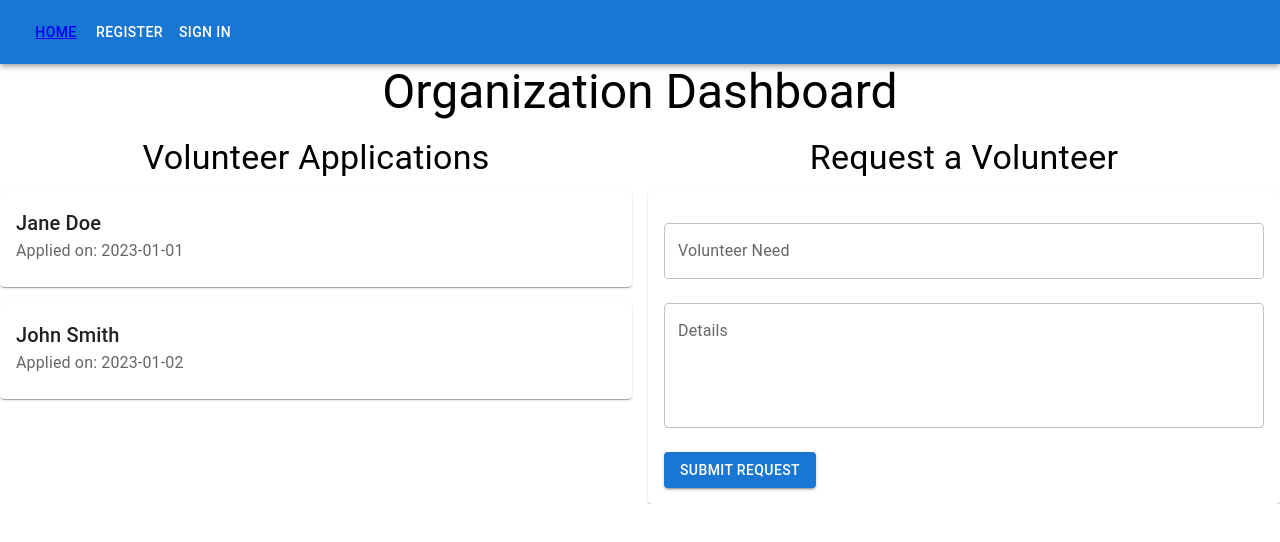
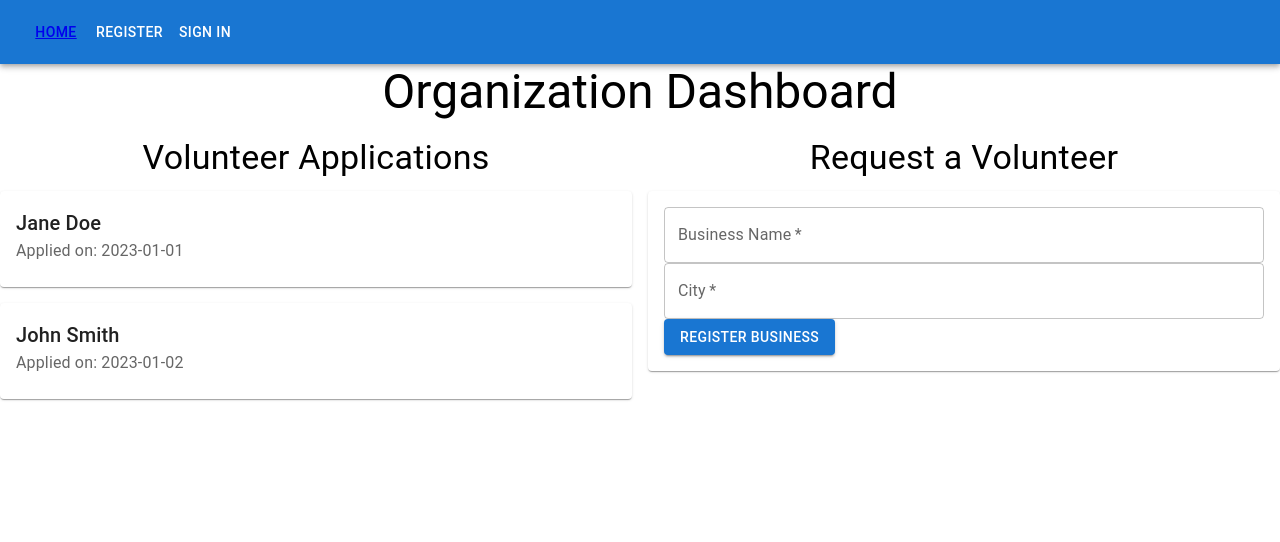
Before and after one commit to YudiNehari/HackTon, a Next.js app: page /organization in a window 1280 px wide. Shown: the top 542 px of the page. Built offline with nearby package versions, Linux system fonts and the light colour scheme.

Commit message:
Add react-wavify and sine-waves dependencies, update API endpoints, and implement sign out functionality

```diff
--- a/app/layout.tsx
+++ b/app/layout.tsx
@@ -1,23 +1,41 @@
 'use client'
-import './globals.css';
-import React, { useState, ReactNode } from 'react';
+import './globals.css'
+import React, { useState, useEffect, ReactNode } from 'react';
 import { AppBar, Toolbar, Button, Box } from '@mui/material';
 import Link from 'next/link';
 import SignInComponent from '@/components/forms/sign-in';
 import RegisterComponent from '@/components/forms/register';
+import { useRouter } from 'next/navigation';
 
 interface RootLayoutProps {
   children: ReactNode;
 }
 
 const RootLayout: React.FC<RootLayoutProps> = ({ children }) => {
+  const Router = useRouter();
   const [openRegister, setOpenRegister] = useState(false);
   const [openSignIn, setOpenSignIn] = useState(false);
+  const [userLoggedIn, setUserLoggedIn] = useState(false);
+
+  useEffect(() => {
+    // Check if there's a user in the session storage
+    const userId = sessionStorage.getItem('user_id');
+    setUserLoggedIn(!!userId);
+  }, []);
 
   const handleOpenRegister = () => setOpenRegister(true);
   const handleCloseRegister = () => setOpenRegister(false);
   const handleOpenSignIn = () => setOpenSignIn(true);
   const handleCloseSignIn = () => setOpenSignIn(false);
+  const handleSignOut = () => {
+    // Clear user session
+    sessionStorage.removeItem('user_id');
+    sessionStorage.removeItem('business_id');
+    Router.push('/');
+    setUserLoggedIn(false);
+  };
+
+  const isUserLoggedIn = sessionStorage.getItem('user_id') !== null;
 
   return (
     <html lang="en">
@@ -28,8 +46,15 @@ const RootLayout: React.FC<RootLayoutProps> = ({ children }) => {
               <Button color="inherit">
                 <Link href="/">Home</Link>
               </Button>
-              <Button color="inherit" onClick={handleOpenRegister}>Register</Button>
-              <Button color="inherit" onClick={handleOpenSignIn}>Sign In</Button>
+              {!isUserLoggedIn && (
+                <>
+                  <Button color="inherit" onClick={handleOpenRegister}>Register</Button>
+                  <Button color="inherit" onClick={handleOpenSignIn}>Sign In</Button>
+                </>
+              )}
+              {isUserLoggedIn && (
+                <Button color="inherit" onClick={handleSignOut}>Sign Out</Button>
+              )}
             </Toolbar>
           </AppBar>
 
--- a/app/organization/page.tsx
+++ b/app/organization/page.tsx
@@ -11,6 +11,7 @@ import {
   Box,
   Paper
 } from '@mui/material';
+import BusinessRegistrationForm from '@/components/forms/bussinessForm';
 
 // Define a TypeScript interface for volunteer applications
 interface VolunteerApplication {
@@ -70,29 +71,7 @@ export default function OrganizationPage() {
             Request a Volunteer
           </Typography>
           <Paper sx={{ padding: 2 }}>
-            <form onSubmit={handleSubmit}>
-              <TextField
-                label="Volunteer Need"
-                name="volunteerNeed"
-                value={formState.volunteerNeed}
-                onChange={handleInputChange}
-                fullWidth
-                margin="normal"
-              />
-              <TextField
-                label="Details"
-                name="details"
-                value={formState.details}
-                onChange={handleInputChange}
-                fullWidth
-                margin="normal"
-                multiline
-                rows={4}
-              />
-              <Button type="submit" variant="contained" sx={{ marginTop: 2 }}>
-                Submit Request
-              </Button>
-            </form>
+            <BusinessRegistrationForm />
           </Paper>
         </Grid>
       </Grid>
--- a/components/forms/bussinessForm.tsx
+++ b/components/forms/bussinessForm.tsx
@@ -1,68 +1,67 @@
-import React from 'react';
-import { Modal, Box, Typography, TextField, Button, Fade } from '@mui/material';
+import React, { useState } from 'react';
+import TextField from '@mui/material/TextField';
+import Button from '@mui/material/Button';
 import axios from 'axios';
 
-interface BussinessFormComponentProps {
-  open: boolean;
-  handleClose: () => void;
-  userId: number; // Assuming you have a way to get the user ID from the parent component
-}
+const BusinessRegistrationForm: React.FC = () => {
+  const [formData, setFormData] = useState({
+    business_name: '',
+    city: '',
+    user_id: sessionStorage.getItem('user_id') || '', // Get user_id from sessionStorage
+  });
 
-const BussinessFormComponent: React.FC<BussinessFormComponentProps> = ({ open, handleClose, userId }) => {
-  const handleSubmit = async (event: React.FormEvent<HTMLFormElement>) => {
-    event.preventDefault();
-    const formData = new FormData(event.currentTarget);
+  const handleChange = (e: React.ChangeEvent<HTMLInputElement>) => {
+    const { name, value } = e.target;
+    setFormData({
+      ...formData,
+      [name]: value,
+    });
+  };
+
+  const handleSubmit = async (e: React.FormEvent) => {
+    e.preventDefault();
+    // @ts-ignore
+    const formData = new FormData(e.currentTarget);
     const formValues = Object.fromEntries(formData.entries());
 
     try {
-      // Assuming your register_business endpoint is '/api/register_business', adjust it accordingly
-      const response = await axios.post('/api/register_business', {
-        ...formValues,
-        user_id: userId,
-      });
+      // Send the form data using Axios
+      const response = await axios.post(
+        'http://13.51.64.28/register_business',
+        formData
+      );
 
-      // Assuming the response has a 'business_id' property
-      const { business_id } = response.data;
-
-      console.log('Business registration successful. Business ID:', business_id);
-
-      // Optionally, you can perform actions based on the successful business registration
-      // For example, redirect the user to a new page or show a success message
-
-      handleClose();
+      // Handle the response (e.g., show a success message)
+      console.log('Response:', response.data);
     } catch (error) {
-      console.error('Business registration failed:');
-      // Handle registration failure, show an error message, etc.
+      // Handle errors (e.g., show an error message)
+      console.error('Error:', error);
     }
   };
 
   return (
-    <Modal open={open} onClose={handleClose} closeAfterTransition>
-      <Fade in={open}>
-        <Box
-          sx={{
-            width: '40%',
-            maxHeight: '80vh',
-            overflowY: 'auto',
-            margin: 'auto',
-            marginTop: '5vh',
-            padding: '20px',
-            backgroundColor: 'white',
-            borderRadius: '10px',
-            boxShadow: 24,
-          }}>
-          <Typography variant="h6">Register Business</Typography>
-          <form onSubmit={handleSubmit}>
-            <TextField label="Business Name" name="business_name" fullWidth margin="normal" required />
-            <TextField label="City" name="city" fullWidth margin="normal" required />
-            <Button type="submit" fullWidth variant="contained" sx={{ marginTop: '20px' }}>
-              Register Business
-            </Button>
-          </form>
-        </Box>
-      </Fade>
-    </Modal>
+    <form onSubmit={handleSubmit}>
+      <TextField
+        fullWidth
+        label="Business Name"
+        name="business_name"
+        value={formData.business_name}
+        onChange={handleChange}
+        required
+      />
+      <TextField
+        fullWidth
+        label="City"
+        name="city"
+        value={formData.city}
+        onChange={handleChange}
+        required
+      />
+      <Button type="submit" variant="contained" color="primary">
+        Register Business
+      </Button>
+    </form>
   );
 };
 
-export default BussinessFormComponent;
+export default BusinessRegistrationForm;
--- a/components/forms/register.tsx
+++ b/components/forms/register.tsx
@@ -26,18 +26,12 @@ const RegisterComponent: React.FC<RegisterComponentProps> = ({ open, handleClose
       const isSuccess = (Math.random() > 0.5);
       console.log(isSuccess);
 
-      let response = {};
-      if(isSuccess){
-        response = { data: { user_id: 123 } };
-      }else{
-        response = await axios.post('/api/register', formValues);
-      }
+      let response = await axios.post('http://13.51.64.28/register', formValues);
         // @ts-ignore
 
       if (response && response.data) {
-        // @ts-ignore
-        // Assuming the response has a 'user_id' property
         const { user_id } = response.data;
+        console.log('response', response.data);
 
         console.log('Registration successful. User ID:', user_id);
         // @ts-ignore
--- a/components/forms/sign-in.tsx
+++ b/components/forms/sign-in.tsx
@@ -22,14 +22,8 @@ const SignInComponent: React.FC<SignInComponentProps> = ({ open, handleClose })
       const isSuccess = (Math.random() > 0.5);
       console.log(isSuccess);
 
-      let response = {};
-      if(isSuccess){
-        response = { data: { user_id: 123, business_id: 456 } };
-      }else{
 
-        response = await axios.post('/api/login', formValues);
-      }
-      // Assuming the response has a 'user_id' and 'business_id' property
+      let response = await axios.post('http://13.51.64.28/login', formValues);
 
       // @ts-ignore
       console.log(response,response.data,response && response.data);
@@ -37,12 +31,14 @@ const SignInComponent: React.FC<SignInComponentProps> = ({ open, handleClose })
       // @ts-ignore
       if (response && response.data) {
       // @ts-ignore
+      console.log('form', response.data);
+
         const { user_id, business_id } = response.data;
         console.log('Login successful. User ID:', user_id);
         console.log('Business ID:', business_id);
         sessionStorage.setItem('user_id', user_id);
         sessionStorage.setItem('business_id', business_id);
-        Router.push('choose');
+        Router.push('/choose');
         setError(null);
         setSuccess(true);
       }
--- a/package.json
+++ b/package.json
@@ -18,7 +18,9 @@
     "jsonwebtoken": "^9.0.2",
     "next": "14.0.4",
     "react": "^18",
-    "react-dom": "^18"
+    "react-dom": "^18",
+    "react-wavify": "^1.9.0",
+    "sine-waves": "^0.3.0"
   },
   "devDependencies": {
     "@types/node": "^20",
```
Also changed, not shown: app/page.tsx (+106 -2 lines), app/volunteer/page.tsx (+28 -34 lines), 1 other file (tests, documents, lock files or other folders).
